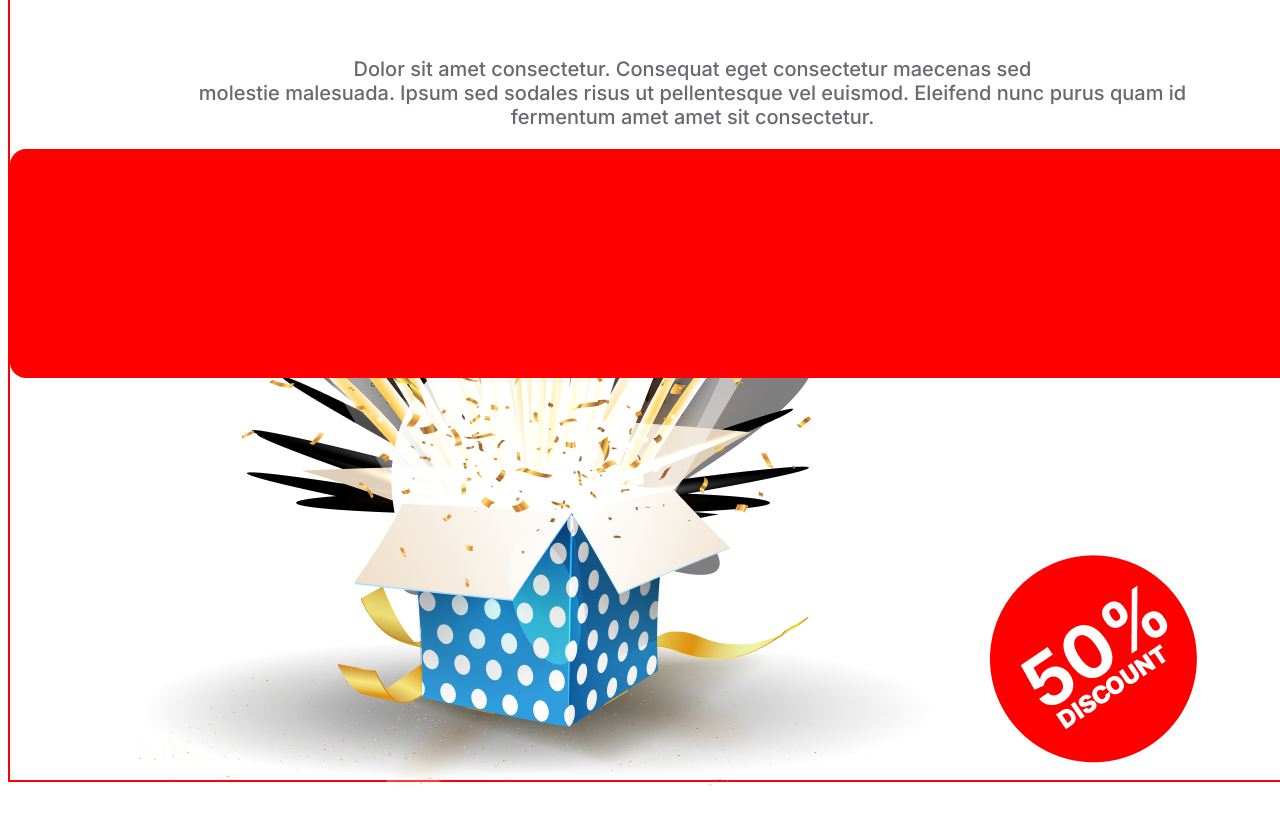
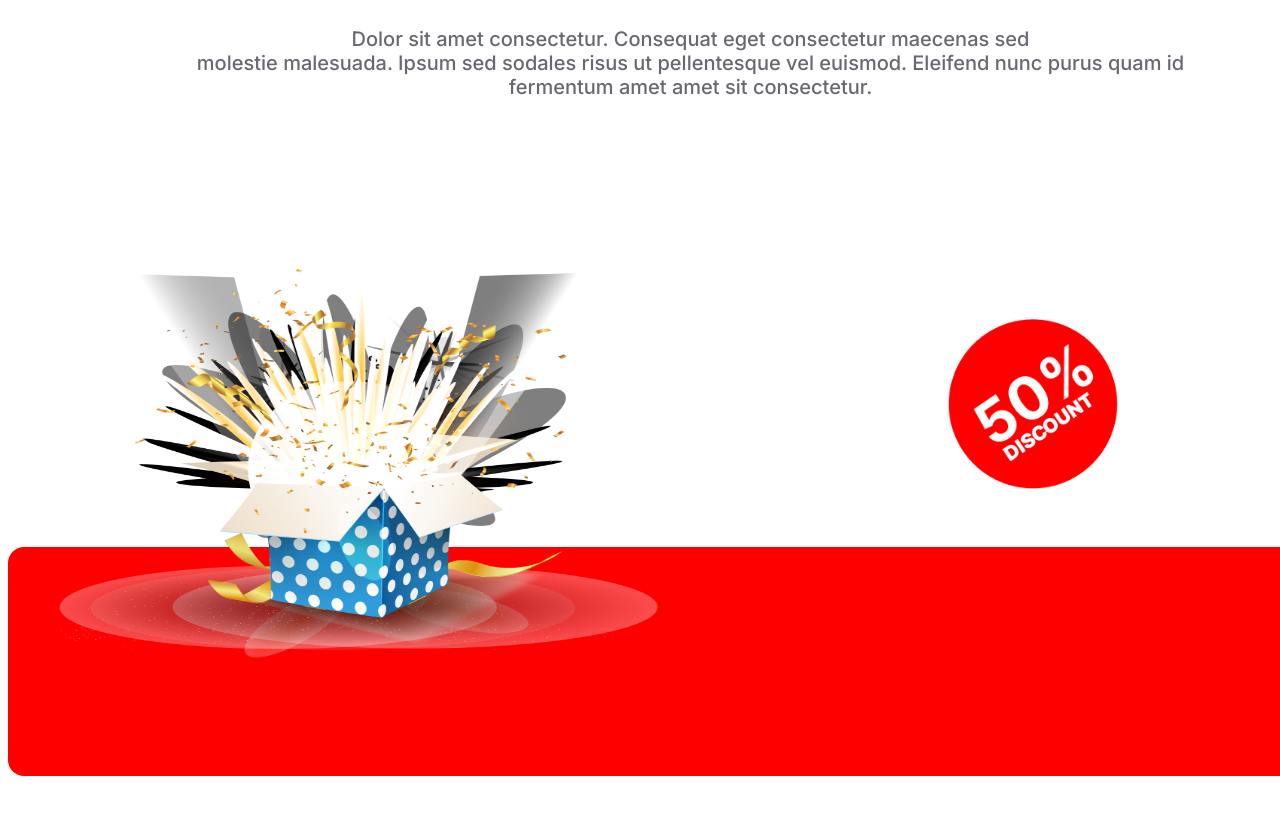
Before and after one commit to mahdi786islam/new-year-offer-practice, a plain HTML site: page index.html in a window 1280 px wide. Shown: the part 3748-4572 px from the top of the page. Drawn offline with Linux system fonts and the light colour scheme.

Commit message:
discount tag3

```diff
--- a/styles/style.css
+++ b/styles/style.css
@@ -165,14 +165,13 @@
 .new-offer-section{
     width: 1365px;
     height: 463px;
-    border: 2px solid red;
+    /* border: 2px solid red; */
     margin: 0 auto;
     display: flex;
 }
 .coming-soon{
     width: 393px;
     height: 100%;
-    /* border: 2px solid green; */
     margin-top: 70px;
 }
 .coming-soon h3{
@@ -191,7 +190,6 @@
     font-size: 48px;
     font-weight: 900;
     line-height: 60px;
-    /* border: 2px solid red; */
     margin-top: 0px;
 }
 .coming-soon p{
@@ -245,9 +243,10 @@
 .holiday-sale-section{
     width: 1365px;
     height: 986.07px;
-    border: 2px solid red;
+    /* border: 2px solid red; */
     margin: 120px auto;
     text-align: center;
+    position: relative;
 }
 .holiday-sale-text h3{
     color: rgb(7, 2, 17);
@@ -276,6 +275,26 @@
     border-radius: 16px 0px 16px 16px;
     background: rgb(255, 0, 0);
     position: absolute;
+    top: 77%;
+    }
 
+.gift-box{
+    display: flex;
+    justify-content: flex-start;
 
 }
+
+#gift-box{
+    width: 600px;
+    height: 400px;
+    position: relative;
+    z-index: 1;
+    margin-top: 150px;
+    margin-left: 50px;
+}
+#discount-tag{
+    margin-top: 160px;
+    margin-left: 250px;
+    height: 250px;
+    width: 250px;
+}
```
